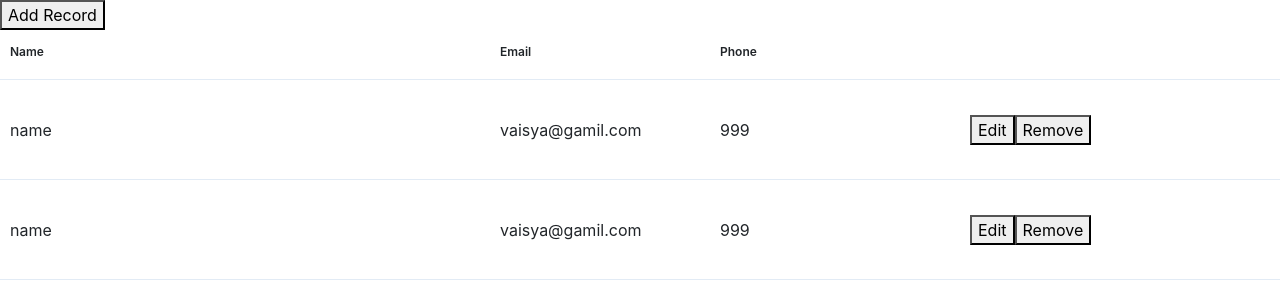
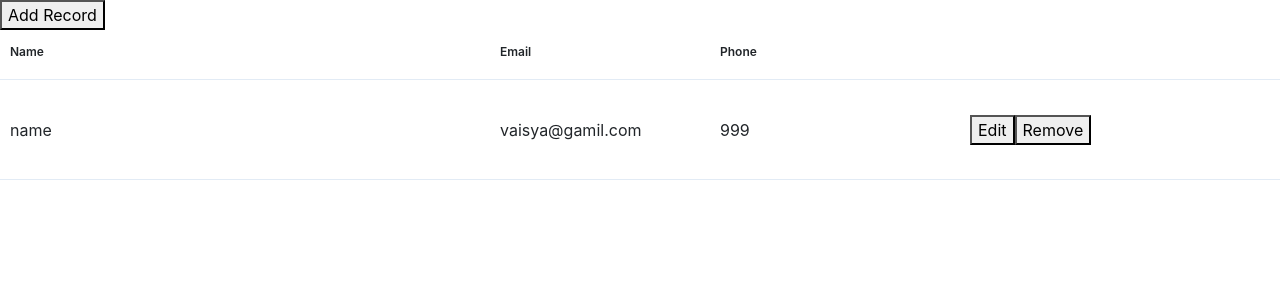
Before and after one commit to jzaburunov/proverest-test, a React (Create React App) app: page / in a window 1280 px wide. Shown: the top 300 px of the page. Built offline with nearby package versions, Linux system fonts and the light colour scheme.

Commit message:
[wip]: Add rows state field

```diff
--- a/src/App.tsx
+++ b/src/App.tsx
@@ -8,13 +8,17 @@ export const App: React.FC = () => {
   // 2) Use react-virtualized for a table
   // 3) Use cookies for buttons
   // 4) Use hooks
-  const rowGetter = ({ index }: { index: number }): TableRowInterface => {
-    return {
+
+  const [rows, setRows] = useState([
+    {
       _id: "foo",
       name: "name",
       phone: "999",
       email: "vaisya@gamil.com",
-    };
+    },
+  ]);
+  const rowGetter = ({ index }: { index: number }): TableRowInterface => {
+    return rows[index];
   };
 
   const [showModal, setModal] = useState(false);
@@ -28,7 +32,7 @@ export const App: React.FC = () => {
       </div>
       {/* TODO Pass here records */}
       {/* TODO Pass handler to open modal with specific data */}
-      <Grid rowGetter={rowGetter} length={2} />
+      <Grid rowGetter={rowGetter} length={rows.length} />
       <Modal isOpen={showModal} toggle={toggleModal} className="modal-lg">
         <ModalBody>
           <div>Modal</div>
```
